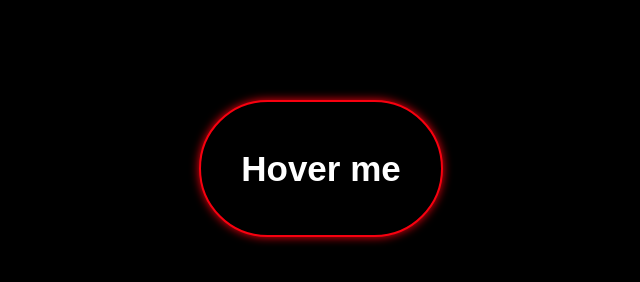
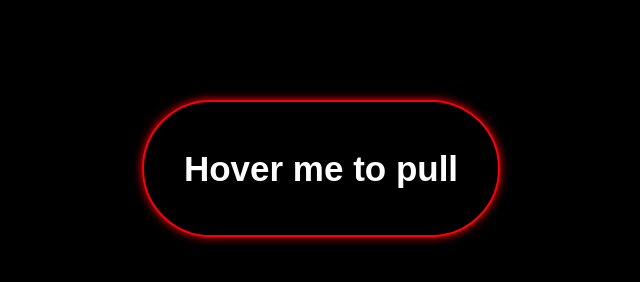
Before and after one commit to student-Imran/Button, a plain HTML site: page 1.html in a window 1280 px wide. Shown: the whole page, without its empty margins (319-959 px from the left). Drawn offline with Linux system fonts and the light colour scheme.

Commit message:
Update 1.html

```diff
--- a/1.html
+++ b/1.html
@@ -6,7 +6,7 @@
 </head>
 <body>
   <button class="btn">
-    <h4>Hover me</h4>
+    <h4>Hover me to pull</h4>
   </button>
 </body>
 </html>
```
